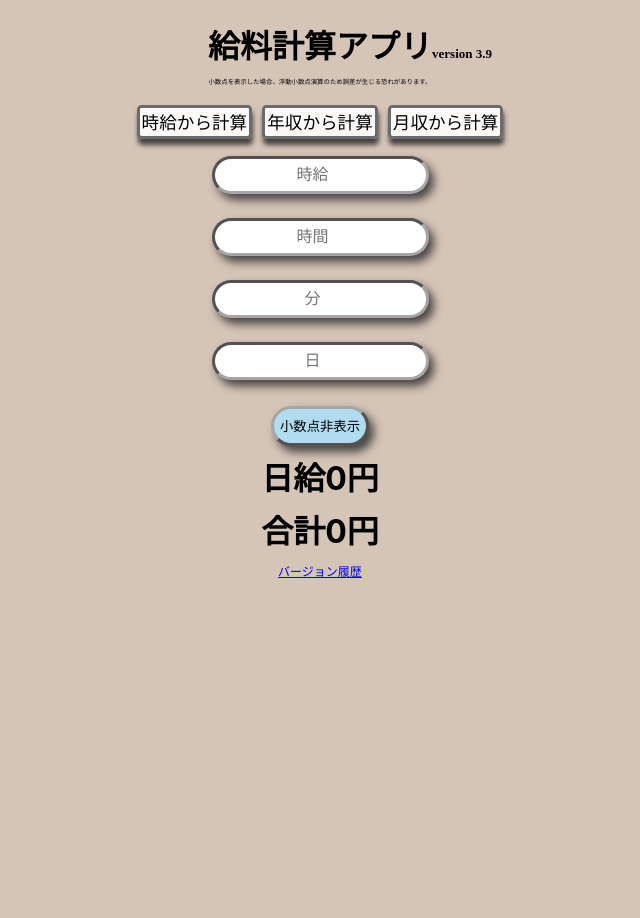
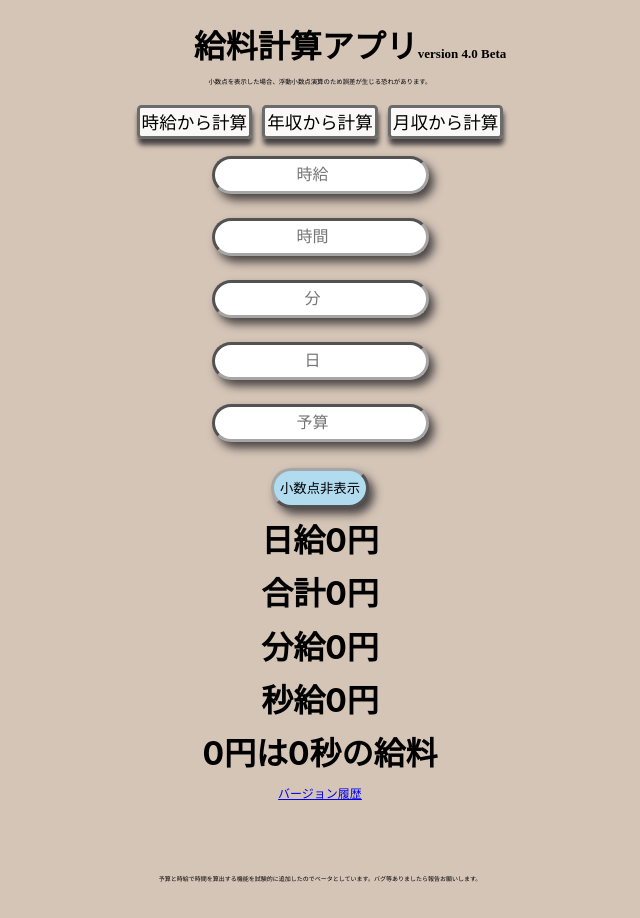
Before and after one commit to H-goto16/CalculateSalary, a React (Create React App) app: page / in a window 1280 px wide. Shown: the whole page, without its empty margins (320-960 px from the left). Before the commit the page ends 800 px from the top, so only its background shows below. Built offline with nearby package versions, Linux system fonts and the light colour scheme.

Commit message:
feat: budget to time

```diff
--- a/src/pages/App.tsx
+++ b/src/pages/App.tsx
@@ -10,7 +10,7 @@ function App() {
     <BrowserRouter>
       <div className='container'>
         <h1 className='title'>給料計算アプリ</h1>
-        <h3 className='version'>version 3.9</h3>
+        <h3 className='version'>version 4.0 Beta</h3>
         <h4 className='warn'>小数点を表示した場合、浮動小数点演算のため誤差が生じる恐れがあります。</h4>
         <Link className='link' to="/">時給から計算</Link>
         <Link className='link' to="/calcHourlyWage">年収から計算</Link>
@@ -25,6 +25,7 @@ function App() {
         </div>
         <Link className='versionLink' to="/version">バージョン履歴</Link>
       </div>
+      <p className="notification">予算と時給で時間を算出する機能を試験的に追加したのでベータとしています。バグ等ありましたら報告お願いします。</p>
     </BrowserRouter>
   );
 }
--- a/src/pages/components/calc.tsx
+++ b/src/pages/components/calc.tsx
@@ -6,6 +6,34 @@ export const Calc = () => {
         console.log(salary)
         return salary
       }
+    const budgetToTime = (hourlyWage:number , budgetData:number) :string=> {
+      const time = budgetData / hourlyWage || 0
+      const hour = Math.trunc(time)
+      const minutesTime = ( time - hour ) * 60
+      const minutes = Math.trunc(minutesTime) || 0
+      const second = (minutesTime - minutes) * 60 || 0
+      if (hour === 0) {
+        if ( minutes === 0 ) {
+          return second + "秒"
+        }
+        else if (second === 0 ) {
+          return minutes  + "分"
+        }
+        return minutes + "分" + second + "秒"
+      } else if ( minutes === 0 ) {
+        if ( second === 0 ) {
+          return hour + "時間"
+        }
+        return hour + "時間" + second + "秒"
+      } else if ( second === 0 ) {
+        if (minutes === 0) {
+          return hour + "時間"
+        }
+        return hour + "時間" + minutes + "分"
+      } else {
+        return hour + "時間" + minutes + "分" + second + "秒"
+      }
+    }
       const [salaryData ,setSaralyData ] = useState<number>(0);
       const [hourlyWageData, setHourlyWageData]= useState<number>(0);
       const [hourData,setHourData] = useState<number>(0);
@@ -13,20 +41,28 @@ export const Calc = () => {
       const [changeTrunc,setChangeTrunc] = useState<boolean>(true)
       const [buttonTitle,setButtonTitle] = useState<String>("");
       const [dayData, setDayData] = useState<number>(0);
-      const [sumSalary,setSumSalary] = useState<number>(0)
+      const [sumSalary,setSumSalary] = useState<number>(0);
+      const [minSalary, setMinSaraly ] = useState<number>(0);
+      const [secondSalary, setSecondSalary] = useState<number>(0);
+      const [budget, setBudget] = useState<number>(0);
+      const [budgetTime, setBudgetTime] = useState<string>("");
 
       useEffect (() => {
         if(changeTrunc === true) {
           setButtonTitle("小数点非表示")
           setSaralyData(Math.trunc(culcMoney(hourlyWageData,hourData,minutesData)))
           setSumSalary(Math.trunc(salaryData * dayData))
+          setMinSaraly(Math.trunc(hourlyWageData / 60))
+          setSecondSalary(Math.trunc(minSalary / 60))
         } else if (changeTrunc === false) {
           setButtonTitle("小数点表示")
           setSaralyData(culcMoney(hourlyWageData,hourData,minutesData))
           setSumSalary(salaryData * dayData)
+          setMinSaraly(hourlyWageData / 60)
+          setSecondSalary(minSalary / 60)
         }
-
-      },[changeTrunc, dayData, hourData, hourlyWageData, minutesData, salaryData])
+        setBudgetTime(budgetToTime(hourlyWageData,budget))
+      },[budget, changeTrunc, dayData, hourData, hourlyWageData, minSalary, minutesData, salaryData])
     return (
       <>
       <input type="number" className='inputData' placeholder='時給' onChange={(e) => setHourlyWageData(e.target.value as unknown as number)}/>
@@ -37,9 +73,14 @@ export const Calc = () => {
       <br />
       <input type="number" className='inputData' placeholder='日' onChange={(e) => setDayData(e.target.value as unknown as number)}/>
       <br />
+      <input type="number" className='inputData' placeholder='予算' onChange={(e) => setBudget(e.target.value as unknown as number)}/>
+      <br />
       <button type='button' className='button' onClick={() => setChangeTrunc(current => !current)}>{buttonTitle}</button>
       <h1 className="salary">日給{salaryData}円</h1>
       <h1 className="salary">合計{sumSalary}円</h1>
+      <h1 className="salary">分給{minSalary}円</h1>
+      <h1 className="salary">秒給{secondSalary}円</h1>
+      <h1 className="salary">{budget}円は{budgetTime}の給料</h1>
       </>
     );
   };
--- a/src/pages/components/version.tsx
+++ b/src/pages/components/version.tsx
@@ -5,7 +5,11 @@ export const Version = () => {
     return (
         <>
             <hr />
+            <div className="centerVer">
                 <div className="verContainer">
+                    <h3 className="verTitle">Version 4.0 Beta</h3>
+                    <p className="detailVer">機能の追加、見た目の変更</p>
+                    <br />
                     <h3 className="verTitle">Version 3.9</h3>
                     <p className="detailVer">レスポンシブデザイン</p>
                     <br />
@@ -49,13 +53,14 @@ export const Version = () => {
                     <p className="detailVer">初リリース</p>
                     <hr />
                 </div>
+            </div>
             <a href="mailto:h.goto.engineer@gmail.com?subject=問い合わせ" className='mail'>バグや要望はこちら h.goto.engineer@gmail.com</a>
             <div className="imageContainer">
                 <p className="iconText">Powered by React / TypeScript</p>
                 <img src={reactIcon} alt="" className='icon' />
                 <img src={tsIcon} alt="" className='icon' />
                 <hr />
-        <p  className='githubLink'>
+                <p className='githubLink'>
                     <a href="https://github.com/H-goto16/CalculateSalary">GitHub SourceCode</a>
                 </p>
                 <br />
--- a/src/pages/styles/App.css
+++ b/src/pages/styles/App.css
@@ -60,6 +60,12 @@ body {
 	border-bottom:none;
 }
 
+.notification {
+  text-align: center;
+  margin-top: 40px;
+  font-size: 0.2em;
+  padding: 10em;
+}
 
 
 .inputData {
@@ -115,30 +121,13 @@ input:focus {
   margin: 1em;
 }
 
+.centerVer {
+  display: flex;
+  justify-content: center;
+}
 
 .verContainer {
   text-align: start;
-  margin-left: 42vw;
-}
-@media (max-width:1020px)  {
-  .verContainer {
-    margin-left: 35vw;
-  }
-}
-@media (max-width:750px)  {
-  .verContainer {
-    margin-left: 30vw;
-  }
-}
-@media (max-width:600px)  {
-  .verContainer {
-    margin-left: 20vw;
-  }
-}
-@media (max-width:300px)  {
-  .verContainer {
-    margin-left: 10vw;
-  }
 }
 
 .verTitle {
```
Lines whose indentation alone changed are shown as unchanged.
